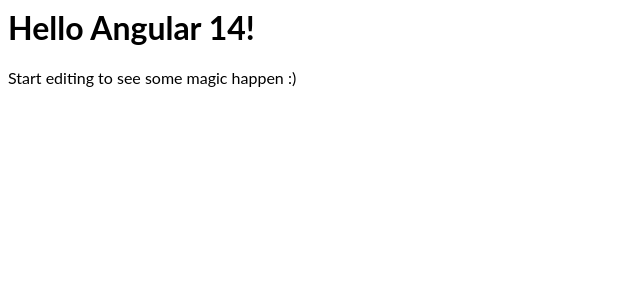
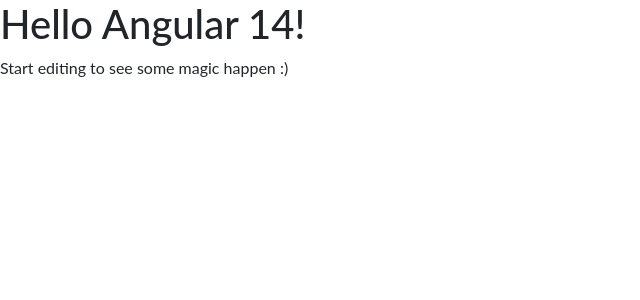
Before and after one commit to veski4a/AngularCodeSamples, an Angular app: page / in a window 1280 px wide. Shown: the top 300 px of the page, without its empty margins (0-640 px from the left). Built offline with nearby package versions, Linux system fonts and the light colour scheme.

Commit message:
3 files modified

```diff
--- a/package.json
+++ b/package.json
@@ -11,6 +11,9 @@
     "@angular/platform-browser": "^13.2.0",
     "@angular/platform-browser-dynamic": "^13.2.0",
     "@angular/router": "^13.2.0",
+    "@ng-bootstrap": "*",
+    "@popperjs/core": "^2.10.2",
+    "bootstrap": "^5.1.3",
     "rxjs": "^7.5.2",
     "tslib": "^2.3.1",
     "zone.js": "^0.11.4"
--- a/src/styles.css
+++ b/src/styles.css
@@ -1 +1,2 @@
 /* Add application styles & imports to this file! */
+@import '~bootstrap/dist/css/bootstrap.min.css';
```
Also changed, not shown: src/app/app.module.ts (+4 -4 lines).
